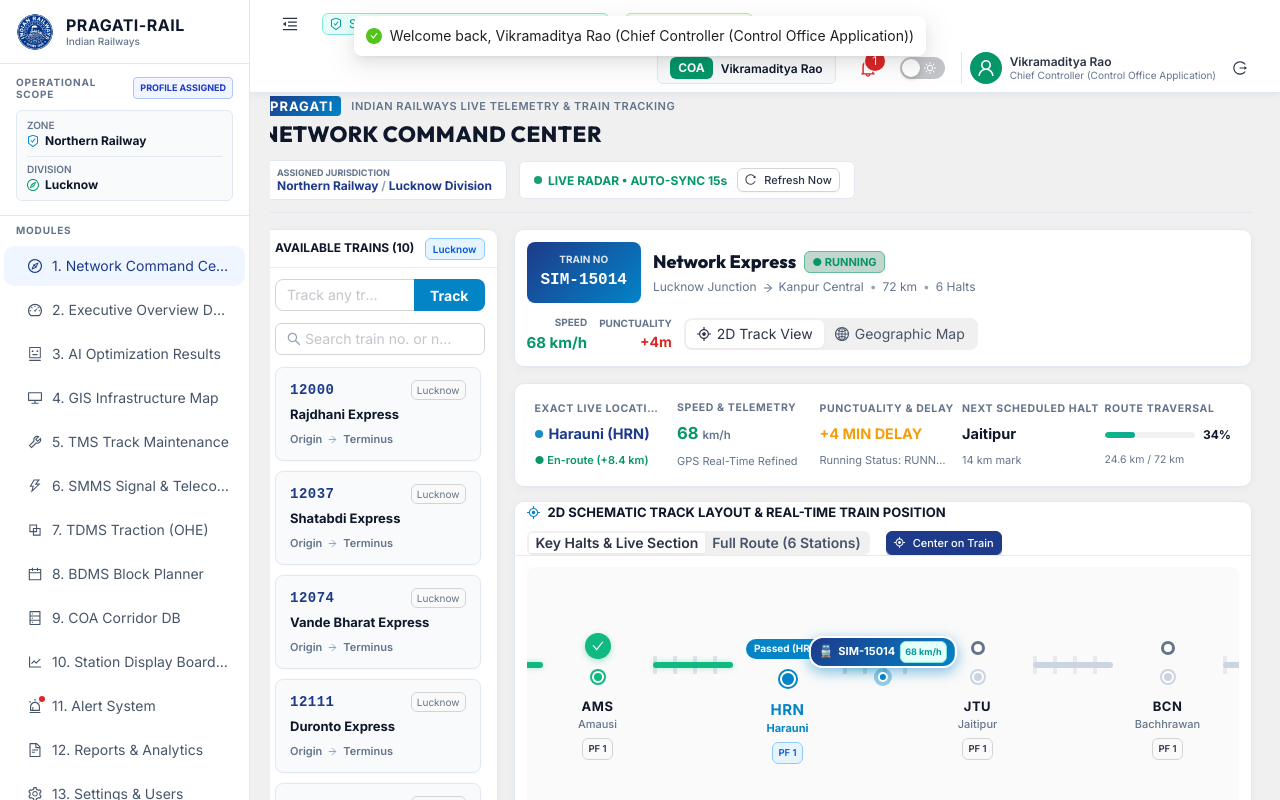
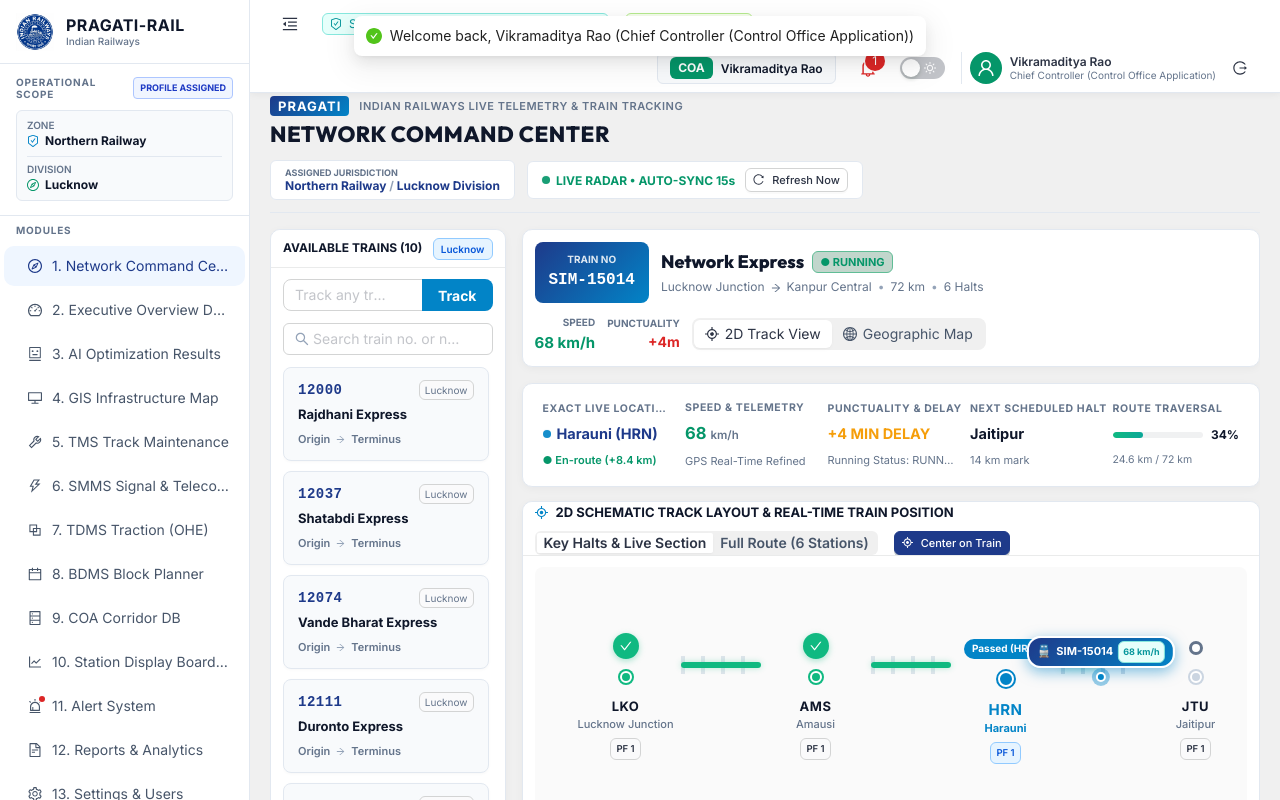
Before and after one commit to NethraVenkat/PRAGATI_RAIL, a React (Vite) app in the folder frontend/: page /login in a window 1280 px wide. Both pictures are taken after typing "Sample" into the empty fields and a click on the button "Sign In". Shown: the top 800 px of the page. Built offline with nearby package versions, Linux system fonts and the light colour scheme.

Commit message:
Pragati Rail added successfully

```diff
--- a/frontend/src/components/commandCenter/LiveTrainTrackSchematic.jsx
+++ b/frontend/src/components/commandCenter/LiveTrainTrackSchematic.jsx
@@ -1,4 +1,4 @@
-import React, { useRef, useEffect, useState, useMemo } from 'react';
+import React, { useRef, useState, useMemo } from 'react';
 import { Card, Tag, Tooltip, Button, Segmented, Space, Badge, Progress } from 'antd';
 import {
   AimOutlined,
@@ -119,13 +119,6 @@
       }
     }
   };
-
-  useEffect(() => {
-    const timer = setTimeout(() => {
-      centerOnTrain();
-    }, 150);
-    return () => clearTimeout(timer);
-  }, [trainNumber, resolvedCurrentIndex, routeMode]);
 
   const progressPercent = totalDistance > 0 && distanceFromOriginKm > 0
     ? Math.min(100, Math.max(0, Math.round((distanceFromOriginKm / totalDistance) * 100)))
--- a/frontend/src/components/common/AppShell.jsx
+++ b/frontend/src/components/common/AppShell.jsx
@@ -52,6 +52,10 @@
   useEffect(() => {
     setMobileDrawerOpen(false);
   }, [location.pathname]);
+
+  useEffect(() => {
+    if (!isMobile && screens.xl === false) setCollapsed(true);
+  }, [isMobile, screens.xl]);
   const { currentUser, logout, hasPermission } = useAuth();
   const {
     selectedZone,
@@ -345,7 +349,8 @@
           margin: isMobile ? '12px 8px' : '20px',
           paddingTop: 76,
           minHeight: 'calc(100vh - 20px)',
-          overflowX: 'hidden'
+          overflowX: 'auto',
+          minWidth: 0
         }}>
           {children}
         </Content>
--- a/frontend/src/index.css
+++ b/frontend/src/index.css
@@ -199,6 +199,24 @@
   overflow-x: hidden;
 }
 
+/* Keep every routed page inside the usable viewport after the fixed rail/header. */
+.ant-layout,
+.ant-layout-content,
+.ant-layout > .ant-layout {
+  min-width: 0;
+  max-width: 100%;
+}
+
+.app-shell-content > * {
+  max-width: 100%;
+  min-width: 0;
+}
+
+.ant-table-container,
+.ant-table-content {
+  max-width: 100%;
+}
+
 /* Ant Design Tables: allow smooth horizontal scroll on small screens instead
    of clipping columns. Works together with the scroll={{x:'max-content'}}
    prop already set on most tables in this app. */
```
